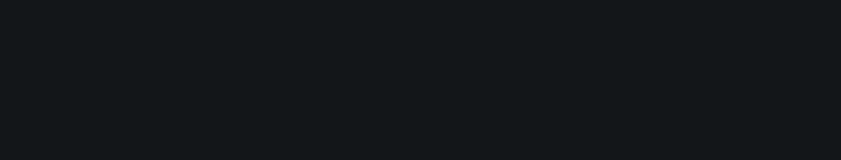
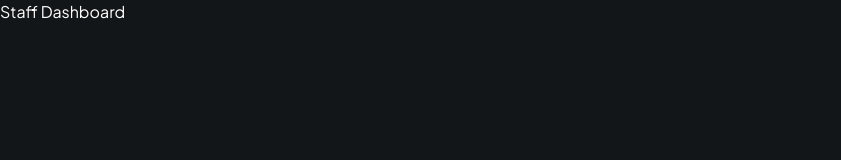
Before and after one commit to UdeeshaRukshan/CSSE, a Next.js app: page /login/staff/dashboard in a window 1280 px wide. Before the commit this address had no page. Shown: the top 160 px of the page, without its empty margins (0-841 px from the left). Built offline with nearby package versions, Linux system fonts and the light colour scheme.

Commit message:
commit 1

```diff
--- /dev/null
+++ b/app/login/staff/dashboard/page.tsx
@@ -0,0 +1,11 @@
+import React from 'react'
+
+function page() {
+  return (
+    <div>
+      <h1>Staff Dashboard</h1>
+    </div>
+  )
+}
+
+export default page
```
